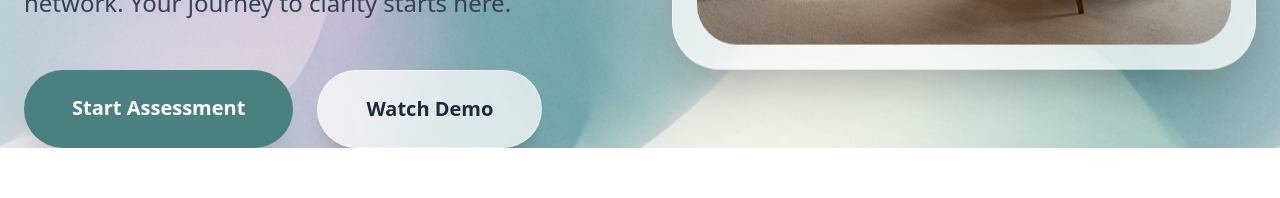
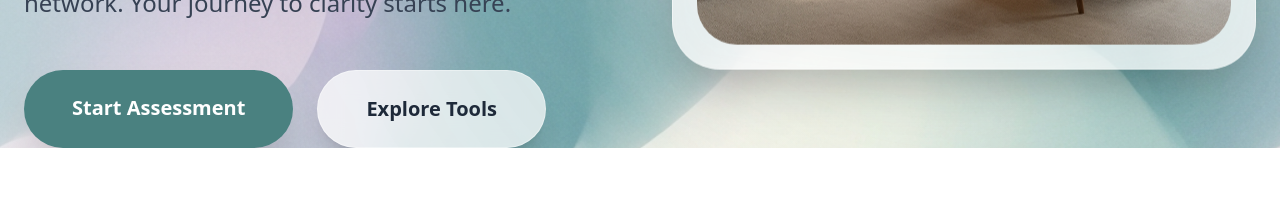
Before and after one commit to GauriTh06/mental-health, a React (Vite) app in the folder client/: page / in a window 1280 px wide. Shown: the part 689-887 px from the top of the page. Built offline with nearby package versions, Linux system fonts and the light colour scheme.

Commit message:
Update landing page button to Explore Tools and change Dr. James Wilson image

```diff
--- a/client/src/pages/Doctors.jsx
+++ b/client/src/pages/Doctors.jsx
@@ -17,7 +17,7 @@ const doctors = [
         specialty: "Psychiatrist",
         experience: "15 years experience",
         rating: 4.8,
-        image: "https://img.freepik.com/premium-photo/portrait-male-doctor-with-stethoscope-medical-concept_1254992-166245.jpg",
+        image: "https://images.unsplash.com/photo-1612349317150-e413f6a5b16d?w=400&h=400&fit=crop",
         bio: "Expert in mood disorders and medication management. Focuses on holistic recovery plans."
     },
     {
--- a/client/src/pages/Home.jsx
+++ b/client/src/pages/Home.jsx
@@ -63,8 +63,11 @@ const Home = () => {
                             <Link to="/register" className="bg-brand-primary text-white px-12 py-6 rounded-[2.5rem] font-black text-xl shadow-2xl hover:bg-brand-primary-hover transition-all transform hover:-translate-y-1">
                                 Start Assessment
                             </Link>
-                            <button className="bg-white glass text-gray-800 border-2 border-white px-12 py-6 rounded-[2.5rem] font-black text-xl hover:bg-white transition-all shadow-xl">
-                                Watch Demo
+                            <button
+                                onClick={() => document.getElementById('features')?.scrollIntoView({ behavior: 'smooth' })}
+                                className="bg-white glass text-gray-800 border-2 border-white px-12 py-6 rounded-[2.5rem] font-black text-xl hover:bg-white transition-all shadow-xl"
+                            >
+                                Explore Tools
                             </button>
                         </div>
                     </div>
```
